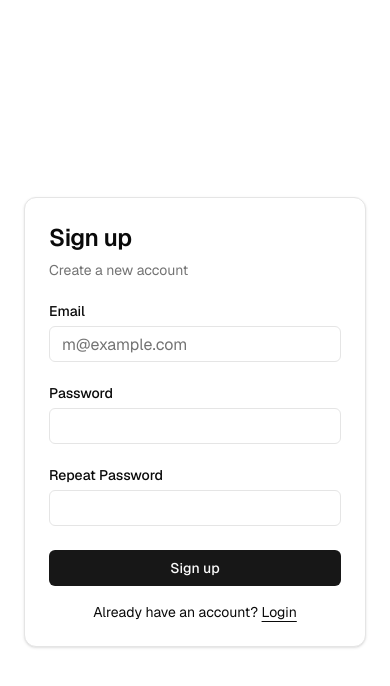
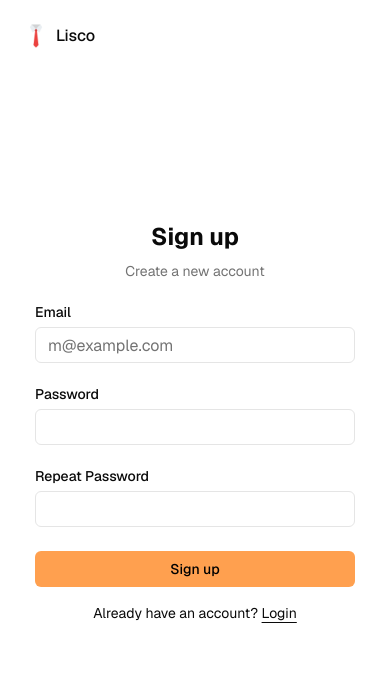
Before and after one commit to ak-palla/whitecarrot-career-page, a Next.js app: page /auth/sign-up in a window 390 px wide. Shown: the top 686 px of the page. Built offline with nearby package versions, Linux system fonts and the light colour scheme; no server answers.

Commit message:
/auth consistency

```diff
--- a/app/auth/error/page.tsx
+++ b/app/auth/error/page.tsx
@@ -1,4 +1,5 @@
 import { Card, CardContent, CardHeader, CardTitle } from "@/components/ui/card";
+import Image from "next/image";
 import { Suspense } from "react";
 
 async function ErrorContent({
@@ -29,7 +30,21 @@ export default function Page({
   searchParams: Promise<{ error: string }>;
 }) {
   return (
-    <div className="flex min-h-svh w-full items-center justify-center p-6 md:p-10">
+    <div className="relative flex min-h-svh flex-col items-center justify-center p-6 md:p-10">
+      <div className="absolute top-6 left-6 z-30">
+        <div className="flex items-center gap-2 font-medium">
+          <div className="flex h-6 w-6 items-center justify-center">
+            <Image
+              src="/tie.png"
+              alt="Lisco Logo"
+              width={24}
+              height={24}
+              className="h-6 w-6 object-contain"
+            />
+          </div>
+          Lisco
+        </div>
+      </div>
       <div className="w-full max-w-sm">
         <div className="flex flex-col gap-6">
           <Card>
--- a/app/auth/forgot-password/page.tsx
+++ b/app/auth/forgot-password/page.tsx
@@ -1,8 +1,23 @@
+import Image from "next/image";
 import { ForgotPasswordForm } from "@/components/forgot-password-form";
 
 export default function Page() {
   return (
-    <div className="flex min-h-svh w-full items-center justify-center p-6 md:p-10">
+    <div className="relative flex min-h-svh flex-col items-center justify-center p-6 md:p-10">
+      <div className="absolute top-6 left-6 z-30">
+        <div className="flex items-center gap-2 font-medium">
+          <div className="flex h-6 w-6 items-center justify-center">
+            <Image
+              src="/tie.png"
+              alt="Lisco Logo"
+              width={24}
+              height={24}
+              className="h-6 w-6 object-contain"
+            />
+          </div>
+          Lisco
+        </div>
+      </div>
       <div className="w-full max-w-sm">
         <ForgotPasswordForm />
       </div>
--- a/app/auth/login/page.tsx
+++ b/app/auth/login/page.tsx
@@ -6,9 +6,8 @@ import { PixelTrail } from "@/components/ui/pixel-trail";
 
 export default function Page() {
   return (
-    <div className="grid min-h-svh lg:grid-cols-2">
-      <div className="flex flex-col gap-4 p-6 md:p-10">
-        <div className="flex justify-center gap-2 md:justify-start">
+    <div className="relative grid min-h-svh lg:grid-cols-2">
+      <div className="absolute top-6 left-6 z-30">
         <div className="flex items-center gap-2 font-medium">
           <div className="flex h-6 w-6 items-center justify-center">
             <Image
@@ -20,12 +19,6 @@ export default function Page() {
             />
           </div>
           Lisco
-          </div>
-        </div>
-        <div className="flex flex-1 items-center justify-center">
-          <div className="w-full max-w-xs">
-            <LoginForm />
-          </div>
         </div>
       </div>
       <div className="relative hidden lg:block" style={{ backgroundColor: '#FAF9F5' }}>
@@ -44,6 +37,13 @@ export default function Page() {
           </p>
         </div>
       </div>
+      <div className="flex flex-col gap-4 p-6 md:p-10">
+        <div className="flex flex-1 items-center justify-center">
+          <div className="w-full max-w-xs">
+            <LoginForm />
+          </div>
+        </div>
+      </div>
     </div>
   );
 }
--- a/app/auth/sign-up-success/page.tsx
+++ b/app/auth/sign-up-success/page.tsx
@@ -5,10 +5,25 @@ import {
   CardHeader,
   CardTitle,
 } from "@/components/ui/card";
+import Image from "next/image";
 
 export default function Page() {
   return (
-    <div className="flex min-h-svh w-full items-center justify-center p-6 md:p-10">
+    <div className="relative flex min-h-svh flex-col items-center justify-center p-6 md:p-10">
+      <div className="absolute top-6 left-6 z-30">
+        <div className="flex items-center gap-2 font-medium">
+          <div className="flex h-6 w-6 items-center justify-center">
+            <Image
+              src="/tie.png"
+              alt="Lisco Logo"
+              width={24}
+              height={24}
+              className="h-6 w-6 object-contain"
+            />
+          </div>
+          Lisco
+        </div>
+      </div>
       <div className="w-full max-w-sm">
         <div className="flex flex-col gap-6">
           <Card>
--- a/app/auth/sign-up/page.tsx
+++ b/app/auth/sign-up/page.tsx
@@ -1,10 +1,48 @@
+"use client";
+
+import Image from "next/image";
 import { SignUpForm } from "@/components/sign-up-form";
+import { PixelTrail } from "@/components/ui/pixel-trail";
 
 export default function Page() {
   return (
-    <div className="flex min-h-svh w-full items-center justify-center p-6 md:p-10">
-      <div className="w-full max-w-sm">
-        <SignUpForm />
+    <div className="relative grid min-h-svh lg:grid-cols-2">
+      <div className="absolute top-6 left-6 z-30">
+        <div className="flex items-center gap-2 font-medium">
+          <div className="flex h-6 w-6 items-center justify-center">
+            <Image
+              src="/tie.png"
+              alt="Lisco Logo"
+              width={24}
+              height={24}
+              className="h-6 w-6 object-contain"
+            />
+          </div>
+          Lisco
+        </div>
+      </div>
+      <div className="relative hidden lg:block" style={{ backgroundColor: '#FAF9F5' }}>
+        <PixelTrail
+          pixelSize={80}
+          fadeDuration={0}
+          delay={1200}
+          pixelClassName="rounded-full bg-[#ffa04f]"
+        />
+        <div className="absolute inset-0 z-10 flex flex-col items-center justify-center text-center px-8 pointer-events-none">
+          <h2 className="text-4xl md:text-6xl font-bold tracking-tight mb-4 text-foreground">
+            Come Aboard
+          </h2>
+          <p className="text-lg md:text-xl text-muted-foreground max-w-md">
+            Start building your career page today
+          </p>
+        </div>
+      </div>
+      <div className="flex flex-col gap-4 p-6 md:p-10">
+        <div className="flex flex-1 items-center justify-center">
+          <div className="w-full max-w-xs">
+            <SignUpForm />
+          </div>
+        </div>
       </div>
     </div>
   );
--- a/app/auth/update-password/page.tsx
+++ b/app/auth/update-password/page.tsx
@@ -1,8 +1,23 @@
+import Image from "next/image";
 import { UpdatePasswordForm } from "@/components/update-password-form";
 
 export default function Page() {
   return (
-    <div className="flex min-h-svh w-full items-center justify-center p-6 md:p-10">
+    <div className="relative flex min-h-svh flex-col items-center justify-center p-6 md:p-10">
+      <div className="absolute top-6 left-6 z-30">
+        <div className="flex items-center gap-2 font-medium">
+          <div className="flex h-6 w-6 items-center justify-center">
+            <Image
+              src="/tie.png"
+              alt="Lisco Logo"
+              width={24}
+              height={24}
+              className="h-6 w-6 object-contain"
+            />
+          </div>
+          Lisco
+        </div>
+      </div>
       <div className="w-full max-w-sm">
         <UpdatePasswordForm />
       </div>
--- a/components/sign-up-form.tsx
+++ b/components/sign-up-form.tsx
@@ -3,13 +3,7 @@
 import { cn } from "@/lib/utils";
 import { createClient } from "@/lib/supabase/client";
 import { Button } from "@/components/ui/button";
-import {
-  Card,
-  CardContent,
-  CardDescription,
-  CardHeader,
-  CardTitle,
-} from "@/components/ui/card";
+
 import { Input } from "@/components/ui/input";
 import { Label } from "@/components/ui/label";
 import Link from "next/link";
@@ -58,14 +52,15 @@ export function SignUpForm({
 
   return (
     <div className={cn("flex flex-col gap-6", className)} {...props}>
-      <Card>
-        <CardHeader>
-          <CardTitle className="text-2xl">Sign up</CardTitle>
-          <CardDescription>Create a new account</CardDescription>
-        </CardHeader>
-        <CardContent>
+      <div className="flex flex-col gap-6">
+        <div className="flex flex-col items-center gap-2 text-center">
+          <h1 className="text-2xl font-bold">Sign up</h1>
+          <p className="text-balance text-sm text-muted-foreground">
+            Create a new account
+          </p>
+        </div>
         <form onSubmit={handleSignUp}>
-            <div className="flex flex-col gap-6">
+          <div className="grid gap-6">
             <div className="grid gap-2">
               <Label htmlFor="email">Email</Label>
               <Input
@@ -102,7 +97,11 @@ export function SignUpForm({
               />
             </div>
             {error && <p className="text-sm text-red-500">{error}</p>}
-              <Button type="submit" className="w-full" disabled={isLoading}>
+            <Button
+              type="submit"
+              className="w-full bg-[#ffa04f] text-black hover:bg-[#ff8f3f]"
+              disabled={isLoading}
+            >
               {isLoading ? "Creating an account..." : "Sign up"}
             </Button>
           </div>
@@ -113,8 +112,7 @@ export function SignUpForm({
             </Link>
           </div>
         </form>
-        </CardContent>
-      </Card>
+      </div>
     </div>
   );
 }
```
Lines whose indentation alone changed are shown as unchanged.
